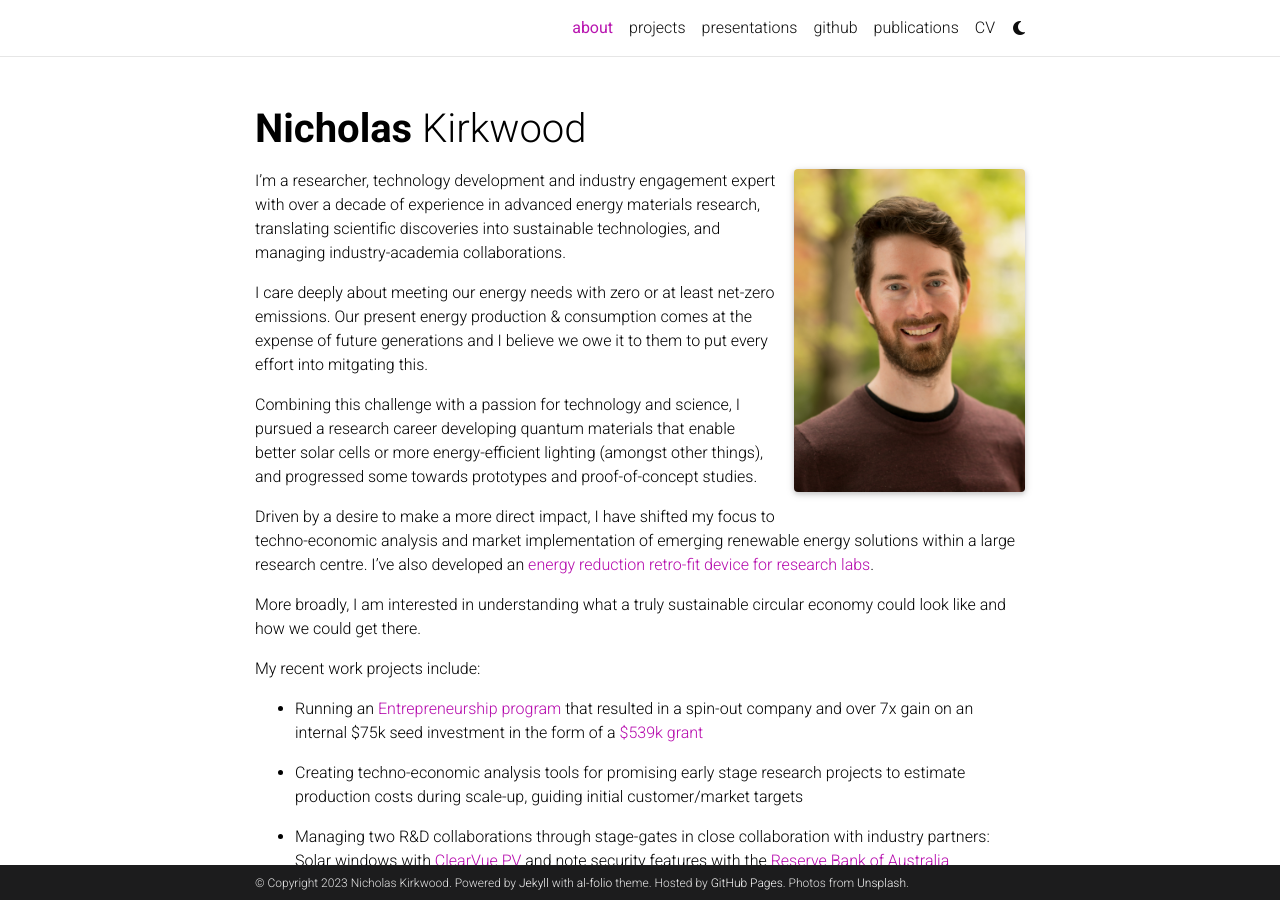
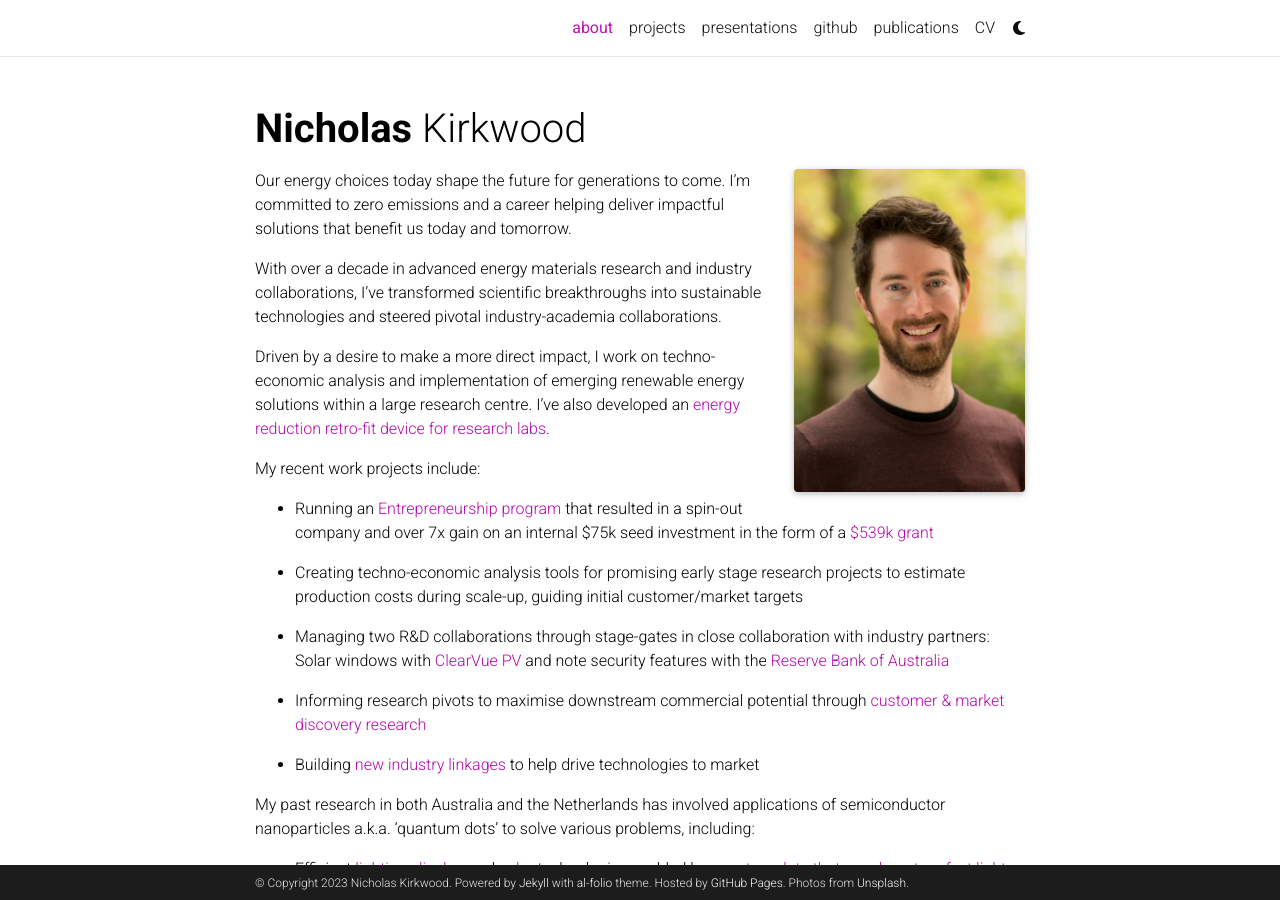
Before and after one commit to nrmkirkwood/nrmkirkwood.github.io, a Jekyll site: the page built from _pages/about.md, in a window 1280 px wide and 900 px high. Built offline with Jekyll 4.4.1, drawn with Linux system fonts in a browser that asks for light colours; full-size pictures stand in for the smaller copies a plugin makes; comment, search, counter and statistics services are not loaded; a style sheet for code colours, icons or effects is not loaded.

Commit message:
Update about.md

```diff
--- a/_pages/about.md
+++ b/_pages/about.md
@@ -16,15 +16,11 @@
 social: true  # includes social icons at the bottom of the page
 ---
 
-I'm a researcher, technology development and industry engagement expert with over a decade of experience in advanced energy materials research, translating scientific discoveries into sustainable technologies, and managing industry-academia collaborations.
+Our energy choices today shape the future for generations to come. I'm committed to zero emissions and a career helping deliver impactful solutions that benefit us today and tomorrow.
 
-I care deeply about meeting our energy needs with zero or at least net-zero emissions. Our present energy production & consumption comes at the expense of future generations and I believe we owe it to them to put every effort into mitgating this.
+With over a decade in advanced energy materials research and industry collaborations, I've transformed scientific breakthroughs into sustainable technologies and steered pivotal industry-academia collaborations.
 
-Combining this challenge with a passion for technology and science, I pursued a research career developing quantum materials that enable better solar cells or more energy-efficient lighting (amongst other things), and progressed some towards prototypes and proof-of-concept studies.
-
-Driven by a desire to make a more direct impact, I have shifted my focus to techno-economic analysis and market implementation of emerging renewable energy solutions within a large research centre. I've also developed an [energy reduction retro-fit device for research labs](https://nrmkirkwood.github.io/projects/fumehoodfred/).
-
-More broadly, I am interested in understanding what a truly sustainable circular economy could look like and how we could get there.
+Driven by a desire to make a more direct impact, I work on techno-economic analysis and implementation of emerging renewable energy solutions within a large research centre. I've also developed an [energy reduction retro-fit device for research labs](https://nrmkirkwood.github.io/projects/fumehoodfred/).
 
 My recent work projects include:
 
```
